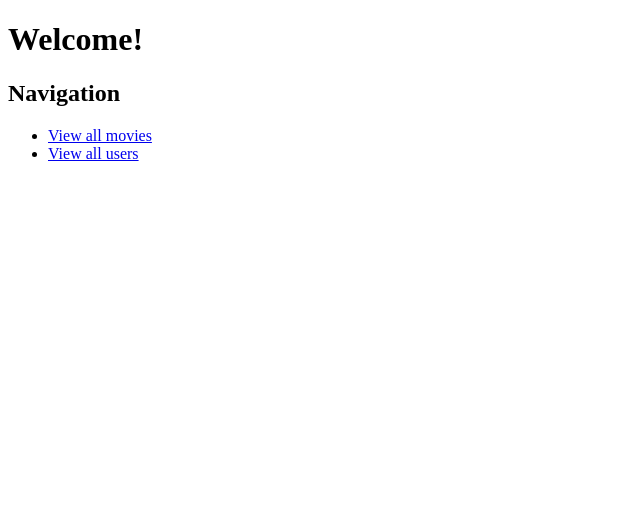
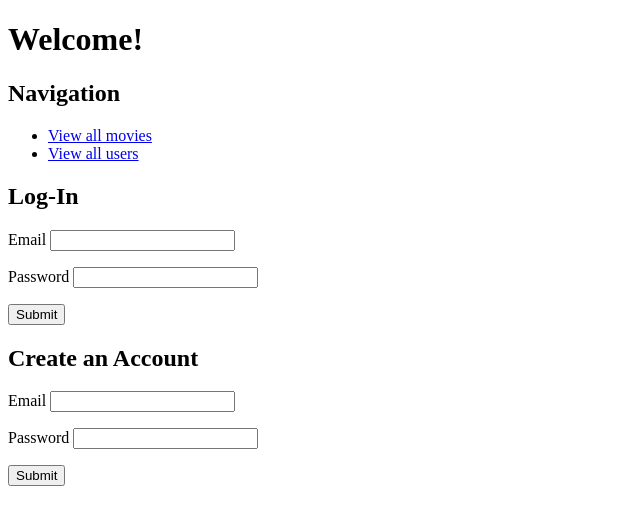
Before and after one commit to jackie-kinsler/ratings-v2, a Flask app: page / in a window 1280 px wide. Shown: the top 525 px of the page, without its empty margins (0-640 px from the left). Run offline with Flask 2, Linux system fonts and the light colour scheme.

Commit message:
Added create account functionality

```diff
--- a/crud.py
+++ b/crud.py
@@ -47,6 +47,12 @@ def get_users():
 def get_user_by_id(user_id):
     return db.session.query(User).get(user_id)
 
+def get_user_by_email(user_email):
+    return db.session.query(User).filter(User.email == user_email).first()
+
+def get_password_by_email(user_email):
+    return (db.session.query(User.password).filter(User.email == email).first())[0]
+
 
 if __name__ == '__main__':
     from server import app
--- a/server.py
+++ b/server.py
@@ -48,6 +48,39 @@ def user_detail(user_id):
 
     return render_template('user_details.html', user = user)
 
+@app.route('/users', methods = ['POST'])
+def create_account():
+    """Create a new user"""
+
+    email = request.form.get('email')
+    password = request.form.get('password')
+
+    if crud.get_user_by_email(email):
+        flash('That email is already assigned to a registered account.')
+
+    else:
+        crud.create_user(email, password)
+        flash('User successfully registered')
+
+    return redirect('/')
+
+@app.route('/log-in')
+def log_in():
+    email = request.form.get('email')
+    password = request.form.get('password')
+
+    db_password = crud.get_password_by_email(email)
+
+    if db_password == password:
+        flash('Logged In!')
+        return redirect('/')
+    else:
+        flash('Log-in Failed')
+        return redirect('/')
+
+
+
+
 if __name__ == '__main__':
     connect_to_db(app)
     app.run(host='0.0.0.0', debug=True)
--- a/templates/base.html
+++ b/templates/base.html
@@ -10,6 +10,12 @@
     {% block head %}{% endblock %}
   </head>
   <body>
+    {% for msg in get_flashed_messages() %}
+    <p class="flash-msg">
+      {{ msg }}
+    </p>
+    {% endfor %}
+
     {% block body %}{% endblock %}
 
     {% block after_body %}{% endblock %}
--- a/templates/homepage.html
+++ b/templates/homepage.html
@@ -9,4 +9,35 @@
     <li><a href="/movies">View all movies</a></li>
     <li><a href="/users">View all users</a></li>
   </ul>
+
+  <h2>Log-In</h2>
+  <form action="/log-in">
+    <p>
+      Email <input type="text" name="email">
+    </p>
+
+    <p>
+      Password <input type="password" name="password">
+    </p>
+
+    <p>
+      <input type="submit">
+    </p>
+  </form>
+
+  <h2>Create an Account</h2>
+  <form action="/users" method="POST">
+    <p>
+      Email <input type="text" name="email">
+    </p>
+
+    <p>
+      Password <input type="password" name="password">
+    </p>
+
+    <p>
+      <input type="submit">
+    </p>
+  </form>
+
 {% endblock %}
```
